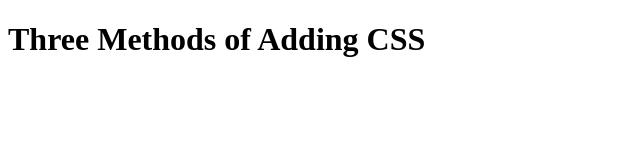
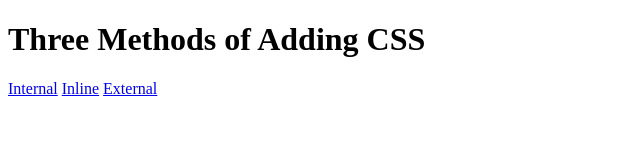
Before and after one commit to bloggingfundaa/addingcss, a plain HTML site: page index.html in a window 1280 px wide. Shown: the whole page, without its empty margins (0-640 px from the left). Drawn offline with Linux system fonts and the light colour scheme.

Commit message:
Update index.html

```diff
--- a/index.html
+++ b/index.html
@@ -8,6 +8,9 @@
 
 <body>
   <h1>Three Methods of Adding CSS</h1>
+  <a href="./internal.html">Internal</a>
+  <a href="./inline.html">Inline</a>
+  <a href="./external.html">External</a>
   <!-- Create 3 Links to The 3 Webpages: inline, internal and external -->
 </body>
 
```
